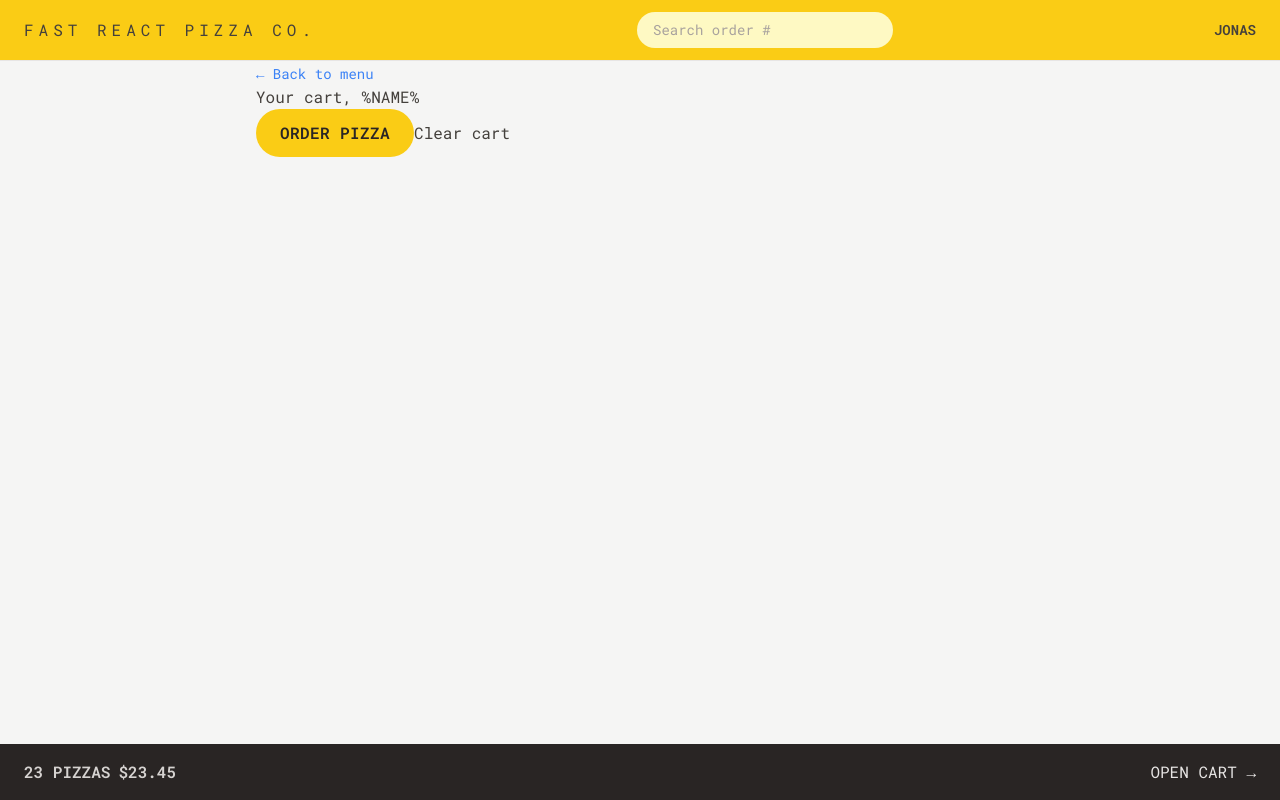
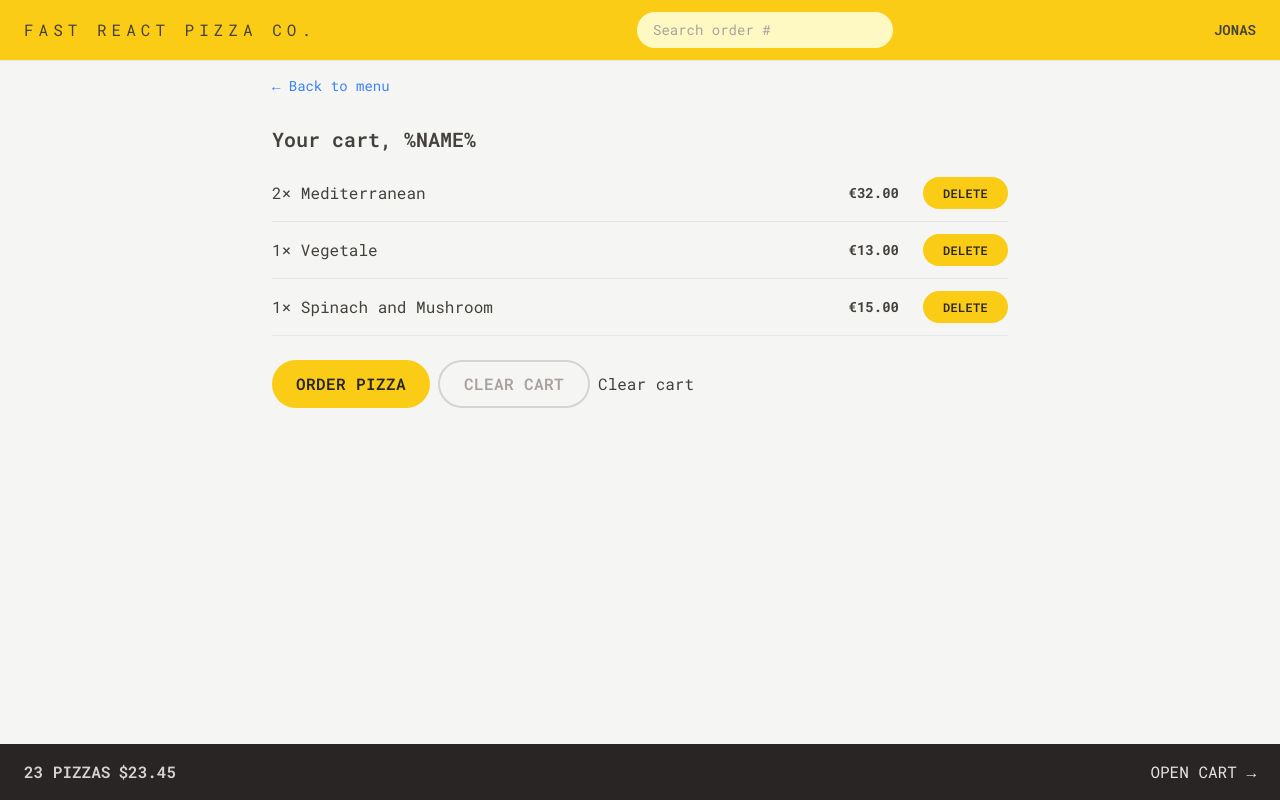
Before and after one commit to Tomo233/fast-react-pizza, a React (Vite) app: page /cart in a window 1280 px wide. Built offline with nearby package versions, Linux system fonts and the light colour scheme.

Commit message:
cart styling finished

```diff
--- a/src/features/cart/Cart.jsx
+++ b/src/features/cart/Cart.jsx
@@ -1,41 +1,51 @@
 import LinkButton from "../../ui/LinkButton";
 import Button from "../../ui/Button";
+import CartItem from "./CartItem";
 
-// const fakeCart = [
-//   {
-//     pizzaId: 12,
-//     name: "Mediterranean",
-//     quantity: 2,
-//     unitPrice: 16,
-//     totalPrice: 32,
-//   },
-//   {
-//     pizzaId: 6,
-//     name: "Vegetale",
-//     quantity: 1,
-//     unitPrice: 13,
-//     totalPrice: 13,
-//   },
-//   {
-//     pizzaId: 11,
-//     name: "Spinach and Mushroom",
-//     quantity: 1,
-//     unitPrice: 15,
-//     totalPrice: 15,
-//   },
-// ];
+const fakeCart = [
+  {
+    pizzaId: 12,
+    name: "Mediterranean",
+    quantity: 2,
+    unitPrice: 16,
+    totalPrice: 32,
+  },
+  {
+    pizzaId: 6,
+    name: "Vegetale",
+    quantity: 1,
+    unitPrice: 13,
+    totalPrice: 13,
+  },
+  {
+    pizzaId: 11,
+    name: "Spinach and Mushroom",
+    quantity: 1,
+    unitPrice: 15,
+    totalPrice: 15,
+  },
+];
 
 function Cart() {
-  // const cart = fakeCart;
+  const cart = fakeCart;
 
   return (
-    <div>
+    <div className="px-4 py-3">
       <LinkButton to="/menu">&larr; Back to menu</LinkButton>
-      <h2>Your cart, %NAME%</h2>
-      <div>
+      <h2 className="mt-7 text-xl font-semibold">Your cart, %NAME%</h2>
+
+      <ul className="mt-3 divide-y divide-stone-200 border-b">
+        {cart.map((item) => (
+          <CartItem item={item} key={item.key} />
+        ))}
+      </ul>
+
+      <div className="mt-6 space-x-2">
         <Button to="/order/new" type="primary">
           Order Pizza
         </Button>
+
+        <Button type="secondary">Clear Cart</Button>
 
         <button>Clear cart</button>
       </div>
--- a/src/features/cart/CartItem.jsx
+++ b/src/features/cart/CartItem.jsx
@@ -1,13 +1,18 @@
+/* eslint-disable no-unused-vars */
+/* eslint-disable react/prop-types */
+import Button from "../../ui/Button";
+import { formatCurrency } from "../../utils/helpers";
 function CartItem({ item }) {
   const { pizzaId, name, quantity, totalPrice } = item;
 
   return (
-    <li>
-      <p>
+    <li className="py-3 sm:flex sm:items-center sm:justify-between">
+      <p className="mb-1 sm:mb-0">
         {quantity}&times; {name}
       </p>
-      <div>
-        <p>{formatCurrency(totalPrice)}</p>
+      <div className="flex items-center justify-between sm:gap-6">
+        <p className="text-sm font-bold">{formatCurrency(totalPrice)}</p>
+        <Button type="small">Delete</Button>
       </div>
     </li>
   );
--- a/src/ui/Button.jsx
+++ b/src/ui/Button.jsx
@@ -8,6 +8,8 @@
   const styles = {
     primary: base + " md:py:4 md:px-6 px-4 py-3",
     small: base + " py-2 px-4 md:py:2.5 md:px-5 text-xs",
+    secondary:
+      "md:py:3.5 md:px-6 px-4 py-2.5 inline-block rounded-full border-2 border-stone-300 font-semibold uppercase tracking-wide text-stone-400 transition-colors duration-300 hover:bg-stone-300 hover:text-stone-800 focus:text-stone-800  focus:outline-none focus:ring focus:ring-stone-200 focus:ring-offset-2 disabled:cursor-not-allowed",
   };
 
   if (to)
```
